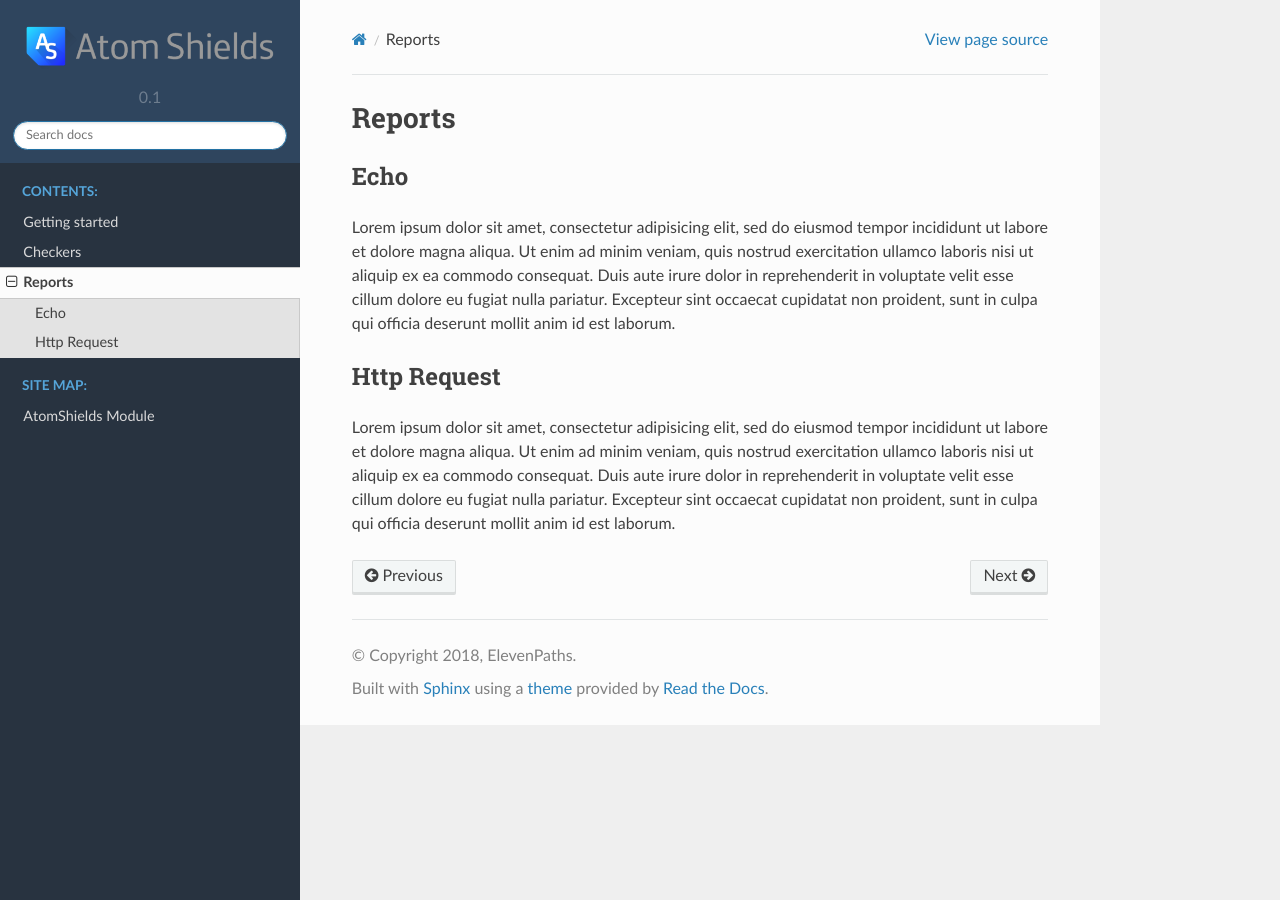
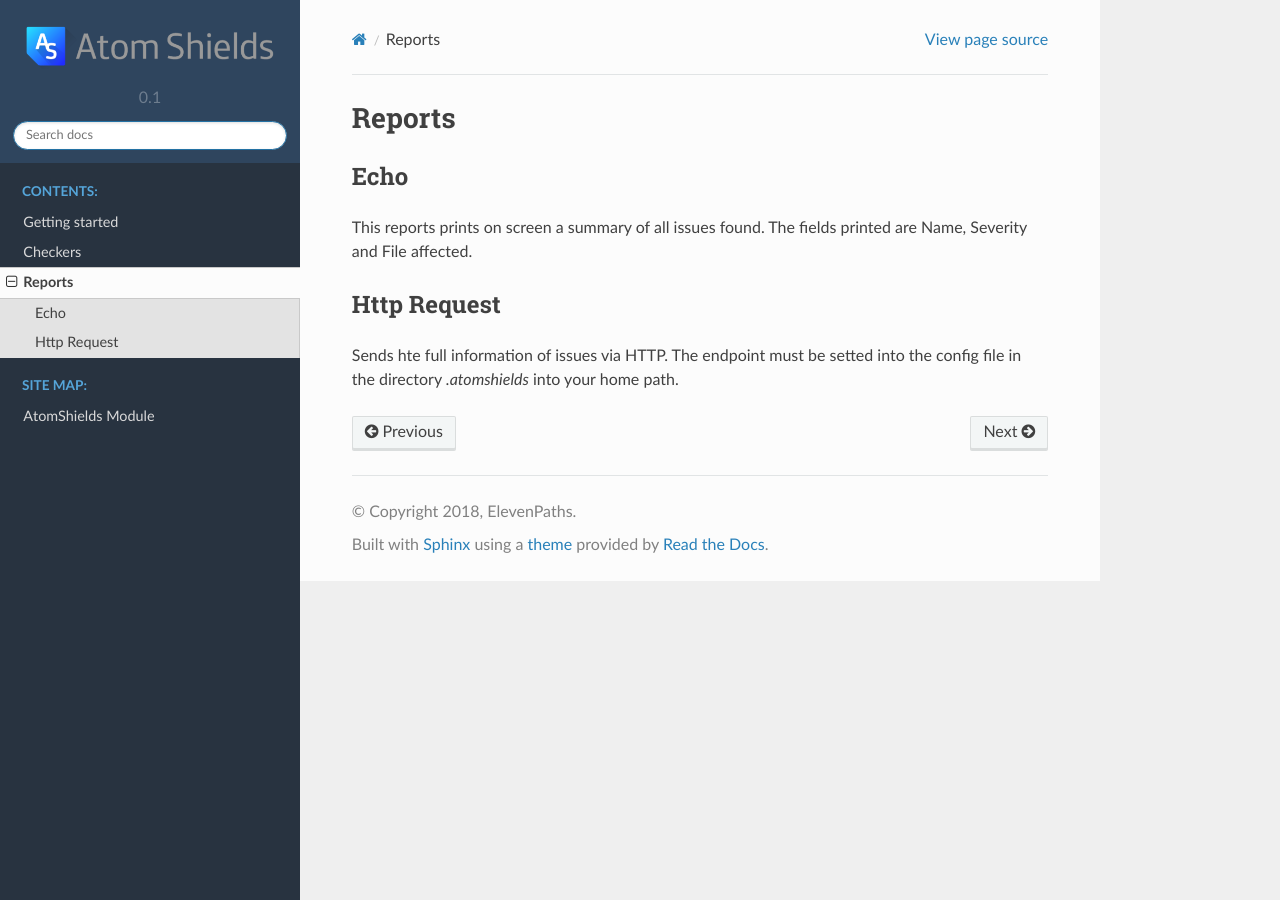
Before and after one commit to ElevenPaths/AtomShields, a Sphinx documentation site: the page built from docs/source/reports.rst, in a window 1280 px wide. Built offline with Sphinx 7.4.7 and the Read the Docs theme 2.0.0, drawn with Linux system fonts in a browser that asks for light colours.

Commit message:
Update docs

```diff
--- a/docs/source/reports.rst
+++ b/docs/source/reports.rst
@@ -5,17 +5,9 @@
 
 Echo
 ----
-Lorem ipsum dolor sit amet, consectetur adipisicing elit, sed do eiusmod tempor incididunt ut
-labore et dolore magna aliqua. Ut enim ad minim veniam, quis nostrud exercitation ullamco laboris
-nisi ut aliquip ex ea commodo consequat. Duis aute irure dolor in reprehenderit in voluptate velit
-esse cillum dolore eu fugiat nulla pariatur. Excepteur sint occaecat cupidatat non proident, sunt
-in culpa qui officia deserunt mollit anim id est laborum.
+This reports prints on screen a summary of all issues found. The fields printed are Name, Severity and File affected.
 
 
 Http Request
 ------------
-Lorem ipsum dolor sit amet, consectetur adipisicing elit, sed do eiusmod tempor incididunt ut
-labore et dolore magna aliqua. Ut enim ad minim veniam, quis nostrud exercitation ullamco laboris
-nisi ut aliquip ex ea commodo consequat. Duis aute irure dolor in reprehenderit in voluptate velit
-esse cillum dolore eu fugiat nulla pariatur. Excepteur sint occaecat cupidatat non proident, sunt
-in culpa qui officia deserunt mollit anim id est laborum.
+Sends hte full information of issues via HTTP. The endpoint must be setted into the config file in the directory *.atomshields* into your home path.
```
Also changed, not shown: docs/source/checkers.rst (+3 -10 lines).
